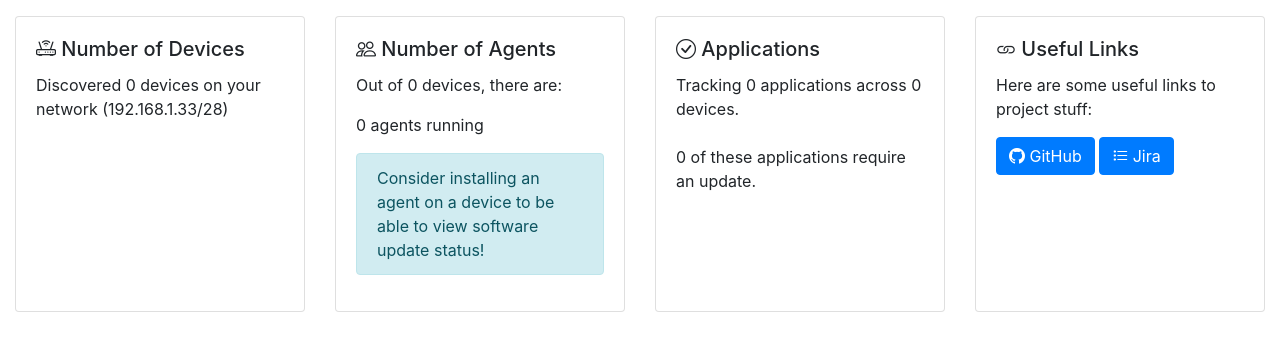
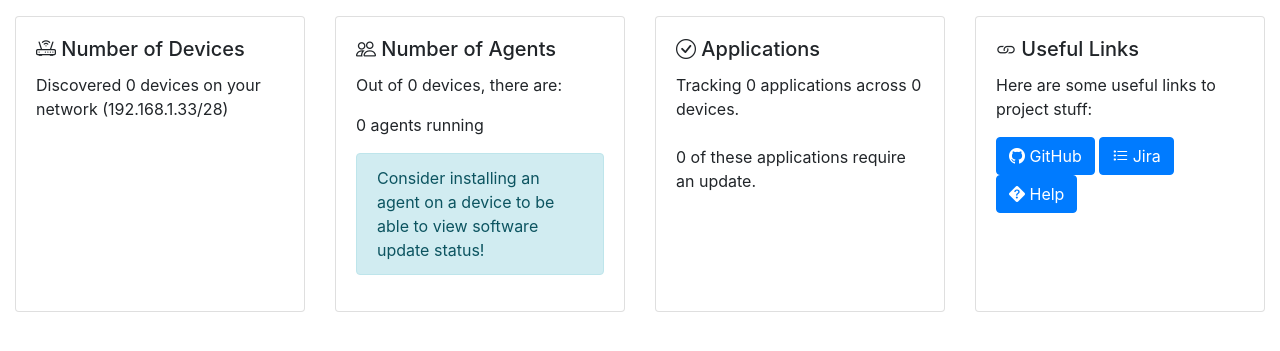
Before and after one commit to RebSheb/comp3000-project, a Flask app: page /about in a window 1280 px wide. Shown: the part 56-407 px from the top of the page. Run offline with Flask 2, Linux system fonts and the light colour scheme; a user stored in the database is signed in; data comes from the database, SQL or seed files in the repository; data that the repository does not hold is empty; some libraries are stand-ins or nearby versions.

Commit message:
Added help page section on about

```diff
--- a/Website/console/authenticated/templates/about.jinja2
+++ b/Website/console/authenticated/templates/about.jinja2
@@ -33,6 +33,7 @@
                         </p>
                         <a href="https://github.com/RebSheb/comp3000-project" class="btn btn-primary"><i class="bi bi-github"></i> GitHub</a>
                         <a href="http://raspberrypi:8080" class="btn btn-primary"><i class="bi bi-list-task"></i> Jira</a>
+                        <a href="{{url_for('authenticated.help_page')}}" class="btn btn-primary"><i class="bi bi-question-diamond-fill"></i> Help</a>
                 </div>
             </div>
         </div>
```
